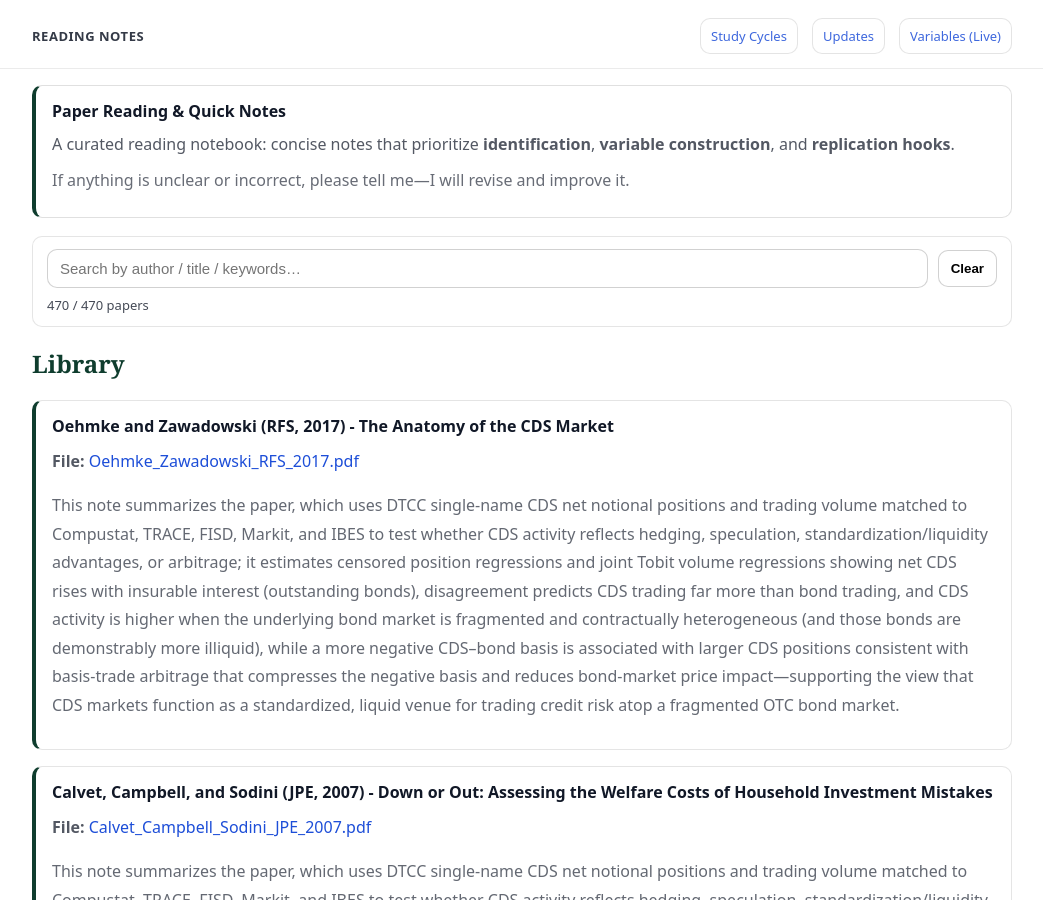
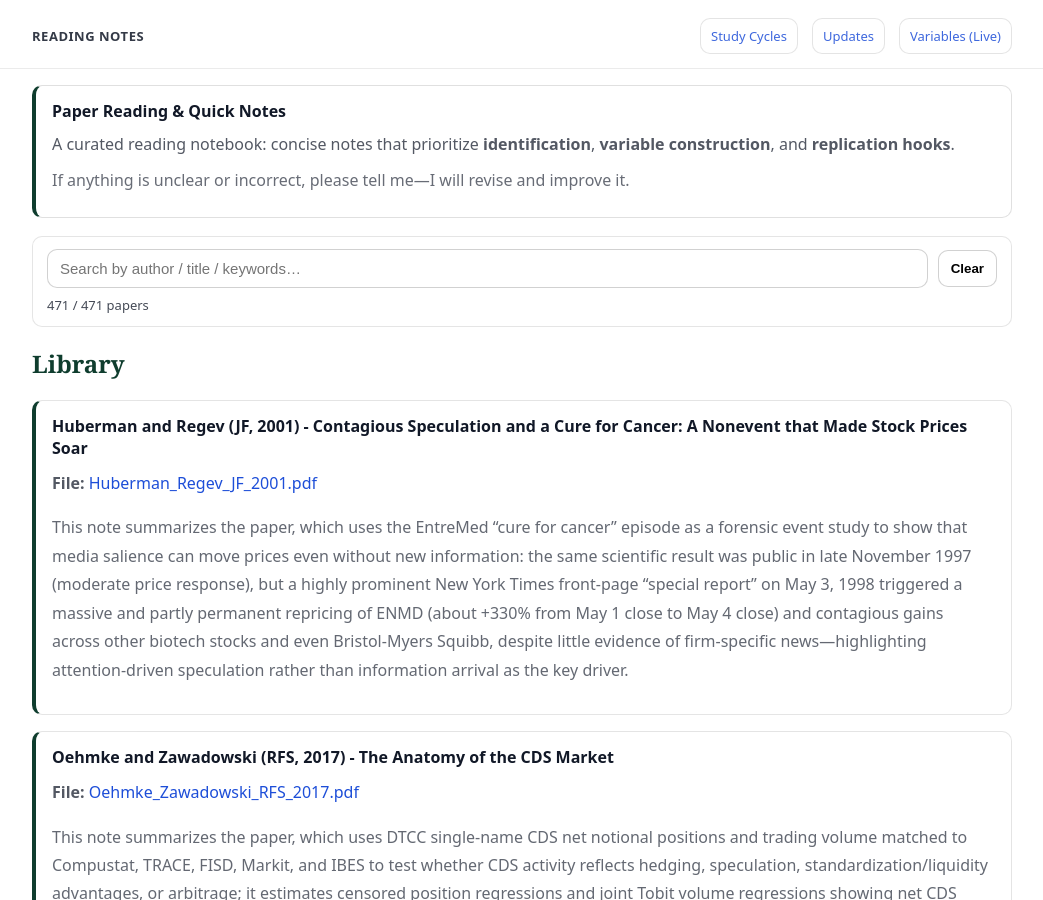
Before and after one commit to yaxinzn/study-archive, a Jekyll site: the page built from reading/index.md, in a window 1280 px wide and 900 px high. Shown: the whole window, without its empty margins (118-1161 px from the left). Built offline with Jekyll 4.4.1, drawn with Linux system fonts in a browser that asks for light colours.

Commit message:
Reading: add/update Huberman_Regev_JF_2001.pdf

```diff
--- a/_data/reading.yml
+++ b/_data/reading.yml
@@ -1,3 +1,7 @@
+- title: "Huberman and Regev (JF, 2001) - Contagious Speculation and a Cure for Cancer: A Nonevent that Made Stock Prices Soar"
+  file: "Huberman_Regev_JF_2001.pdf"
+  desc: "This note summarizes the paper, which uses the EntreMed “cure for cancer” episode as a forensic event study to show that media salience can move prices even without new information: the same scientific result was public in late November 1997 (moderate price response), but a highly prominent New York Times front-page “special report” on May 3, 1998 triggered a massive and partly permanent repricing of ENMD (about +330% from May 1 close to May 4 close) and contagious gains across other biotech stocks and even Bristol-Myers Squibb, despite little evidence of firm-specific news—highlighting attention-driven speculation rather than information arrival as the key driver."
+
 - title: "Oehmke and Zawadowski (RFS, 2017) - The Anatomy of the CDS Market"
   file: "Oehmke_Zawadowski_RFS_2017.pdf"
   desc: "This note summarizes the paper, which uses DTCC single-name CDS net notional positions and trading volume matched to Compustat, TRACE, FISD, Markit, and IBES to test whether CDS activity reflects hedging, speculation, standardization/liquidity advantages, or arbitrage; it estimates censored position regressions and joint Tobit volume regressions showing net CDS rises with insurable interest (outstanding bonds), disagreement predicts CDS trading far more than bond trading, and CDS activity is higher when the underlying bond market is fragmented and contractually heterogeneous (and those bonds are demonstrably more illiquid), while a more negative CDS–bond basis is associated with larger CDS positions consistent with basis-trade arbitrage that compresses the negative basis and reduces bond-market price impact—supporting the view that CDS markets function as a standardized, liquid venue for trading credit risk atop a fragmented OTC bond market."
```
Also changed, not shown: 1 other file.
